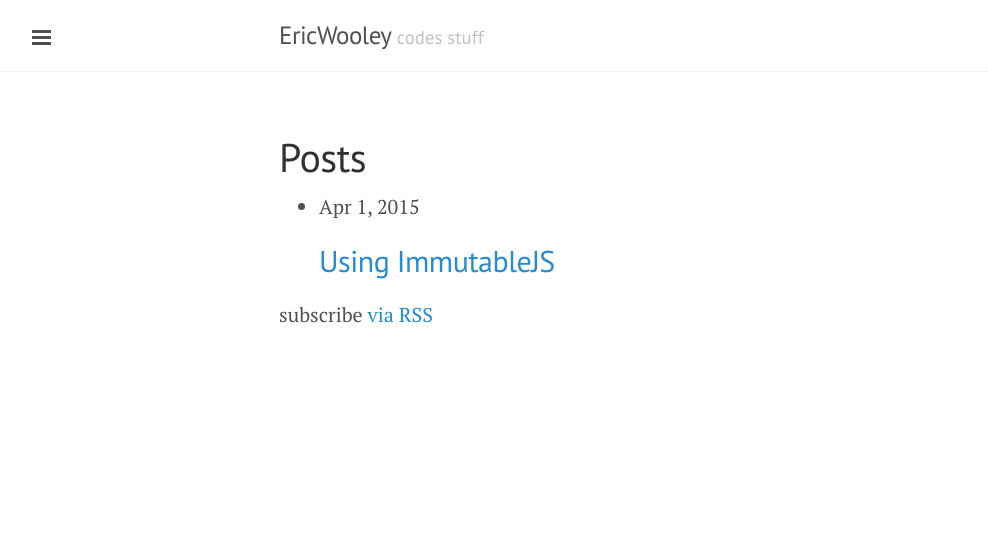
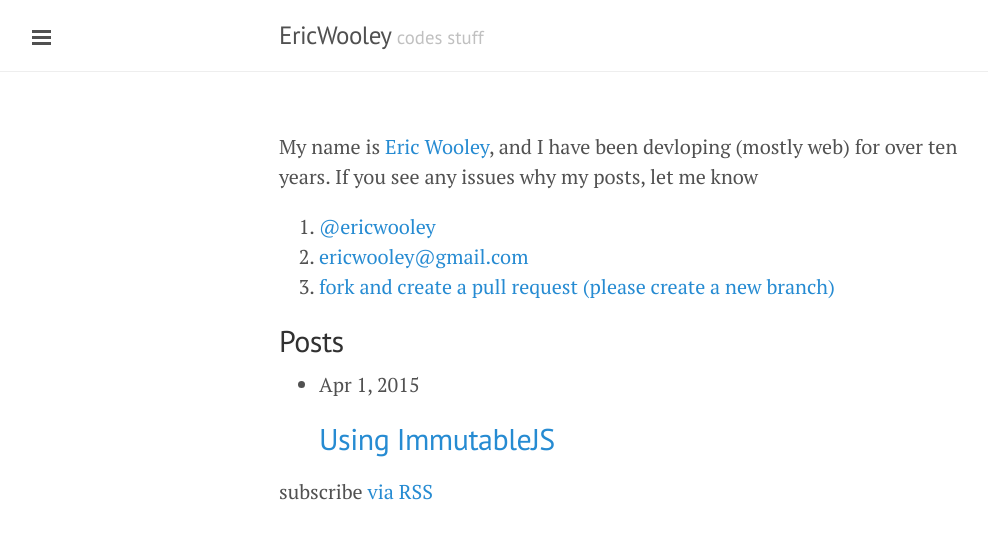
Before and after one commit to ericwooley/ericwooley.github.io, a Jekyll site: the page built from index.html, in a window 1280 px wide. Shown: the top 539 px of the page, without its empty margins (1-989 px from the left). Built offline with Jekyll 4.4.1, drawn with Linux system fonts in a browser that asks for light colours; Markdown is read by kramdown in place of the engine named in the settings; the list of posts is cut into pages by our own code.

Commit message:
added a blurb for the front page

```diff
--- a/_posts/2015-04-01-using-immutablejs.markdown
+++ b/_posts/2015-04-01-using-immutablejs.markdown
@@ -240,7 +240,9 @@ r.delete('steve');
 r.get('steve') // 'is cool'
  {% endhighlight %}
 
-## <a name="performance" ></a>Some quick perfomance considerations.
+--------------------------------------------------------------------------------------------------------------
+
+## <a name="performance" ></a>Some <s>quick</s> perfomance considerations.
 
 The following is an extremely contrived example, during which Immutable performs very poorly.
 
--- a/index.html
+++ b/index.html
@@ -3,8 +3,17 @@ layout: default
 ---
 
 <div class="home">
+  <p>
+    My name is <a href='/about'>Eric Wooley</a>, and I have been devloping (mostly web) for over ten years.
+    If you see any issues why my posts, let me know
 
-  <h1 class="page-heading">Posts</h1>
+  </p>
+  <ol>
+    <li><a href='https://twitter.com/ericwooley'>@ericwooley</a></li>
+    <li><a href='mailto:ericwooley@gmail.com'>ericwooley@gmail.com</a></li>
+    <li><a href='https://github.com/ericwooley/ericwooley.github.io' target='_blank' >fork and create a pull request (please create a new branch)</a></li>
+  </ol>
+  <h2 class="page-heading">Posts</h2>
 
   <ul class="post-list">
     {% for post in site.posts %}
```
